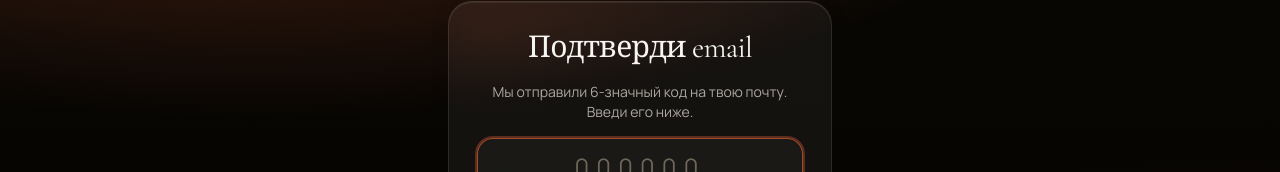
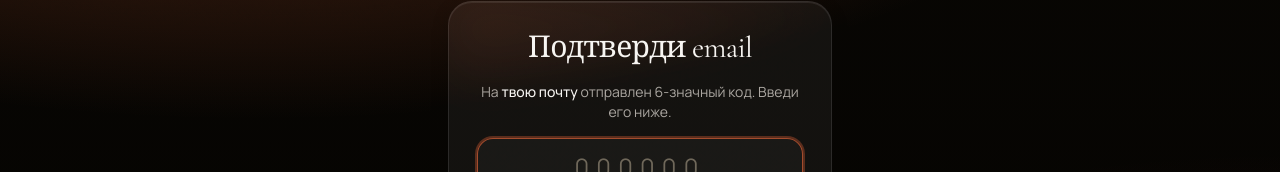
Before and after one commit to kr3ch/match57, a Next.js app in the folder frontend/: page /verify-email in a window 1280 px wide. Shown: the part 264-436 px from the top of the page. Built offline with nearby package versions, Linux system fonts and the light colour scheme; no server answers.

Commit message:
поправил зацикливание на проверке фото и флоу подтверждения почты

```diff
--- a/frontend/app/(app)/layout.tsx
+++ b/frontend/app/(app)/layout.tsx
@@ -15,10 +15,19 @@ export default function AppLayout({
   const pathname = usePathname() || "";
   const router = useRouter();
 
+  // Require email verification before accessing the app.
+  useEffect(() => {
+    if (loading || !me) return;
+    if (me.email_verified === false) {
+      router.replace("/verify-email");
+    }
+  }, [loading, me, router]);
+
   // Require at least one photo before accessing the app.
   const onEditPage = pathname.startsWith("/profile/edit");
   useEffect(() => {
     if (loading || !me) return;
+    if (me.email_verified === false) return;
     if (me.photos.length === 0 && !onEditPage) {
       router.replace("/profile/edit?welcome=1");
     }
--- a/frontend/app/(app)/profile/edit/page.tsx
+++ b/frontend/app/(app)/profile/edit/page.tsx
@@ -7,6 +7,7 @@ import { useSearchParams } from "next/navigation";
 import { APIError, api } from "@/lib/api";
 import { mediaUrl } from "@/lib/media";
 import { useNotifications } from "@/components/providers/NotificationProvider";
+import { useAuth } from "@/components/providers/AuthProvider";
 import type { Me } from "@/lib/types";
 
 export default function EditProfilePage() {
@@ -21,6 +22,7 @@ function EditProfile() {
   const params = useSearchParams();
   const welcome = params?.get("welcome") === "1";
   const { push } = useNotifications();
+  const { refresh: refreshAuth } = useAuth();
   const [profile, setProfile] = useState<Me | null>(null);
   const [name, setName] = useState("");
   const [description, setDescription] = useState("");
@@ -63,6 +65,7 @@ function EditProfile() {
     try {
       const r = await api.addPhoto(file);
       setProfile(r.profile);
+      await refreshAuth();
     } catch (e) {
       if (e instanceof APIError) push({ title: "Не загрузилось", body: e.detail });
     } finally {
@@ -75,6 +78,7 @@ function EditProfile() {
     try {
       const r = await api.deletePhoto(photoId);
       setProfile(r.profile);
+      await refreshAuth();
     } catch (e) {
       if (e instanceof APIError) push({ title: "Ошибка", body: e.detail });
     } finally {
--- a/frontend/app/register/page.tsx
+++ b/frontend/app/register/page.tsx
@@ -104,7 +104,7 @@ function RegisterWizard() {
     try {
       const res = await api.register(payload);
       setMe(res.user);
-      router.replace("/profile/edit?welcome=1");
+      router.replace(res.user.email_verified ? "/profile/edit?welcome=1" : "/verify-email");
     } catch (e) {
       if (e instanceof APIError) {
         if (e.status === 409 && e.detail === "user_exists")
--- a/frontend/app/verify-email/page.tsx
+++ b/frontend/app/verify-email/page.tsx
@@ -1,11 +1,15 @@
 "use client";
 
 import Link from "next/link";
+import { useRouter } from "next/navigation";
 import { useState } from "react";
 
 import { APIError, api } from "@/lib/api";
+import { useAuth } from "@/components/providers/AuthProvider";
 
 export default function VerifyEmailPage() {
+  const router = useRouter();
+  const { me, refresh } = useAuth();
   const [code, setCode] = useState("");
   const [status, setStatus] = useState<"input" | "loading" | "ok" | "error">("input");
   const [message, setMessage] = useState<string>("");
@@ -17,6 +21,8 @@ export default function VerifyEmailPage() {
       await api.verifyEmail(code);
       setStatus("ok");
       setMessage("Готово! Email подтверждён.");
+      await refresh();
+      setTimeout(() => router.replace("/profile/edit?welcome=1"), 1500);
     } catch (e) {
       setStatus("error");
       if (e instanceof APIError) {
@@ -40,6 +46,10 @@ export default function VerifyEmailPage() {
     }
   }
 
+  const maskedEmail = me?.email
+    ? me.email.replace(/^(.{2})(.*)(@.*)$/, (_, a, b, c) => a + "*".repeat(b.length) + c)
+    : "твою почту";
+
   return (
     <main className="relative min-h-dvh">
       <div
@@ -55,15 +65,13 @@ export default function VerifyEmailPage() {
             <>
               <h1 className="display text-3xl">Email подтверждён</h1>
               <p className="text-ink-100/70">{message}</p>
-              <Link href="/swipe" className="btn-primary mt-4 inline-block">
-                Открыть приложение
-              </Link>
+              <p className="text-sm text-ink-200/60 animate-pulse">Перенаправляем…</p>
             </>
           ) : (
             <>
               <h1 className="display text-3xl">Подтверди email</h1>
               <p className="text-sm text-ink-100/70">
-                Мы отправили 6-значный код на твою почту. Введи его ниже.
+                На <span className="font-medium text-ink-50">{maskedEmail}</span> отправлен 6-значный код. Введи его ниже.
               </p>
               <input
                 type="text"
```
Also changed, not shown: 1 other file (tests, documents, lock files or other folders).
